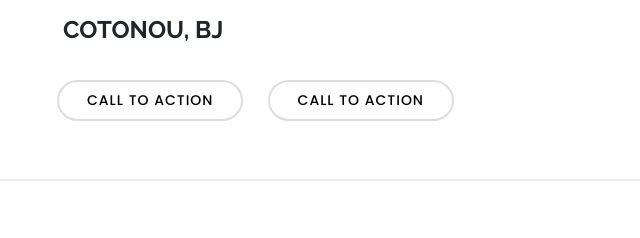
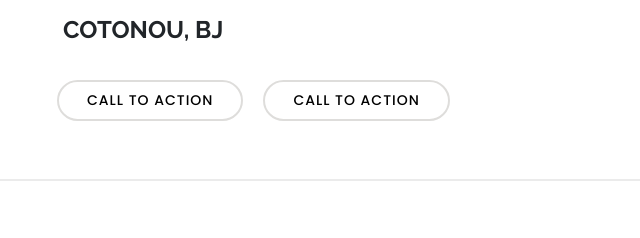
Before and after one commit to aimedey19/last_tickets, a plain HTML site: page index.html in a window 1280 px wide. Shown: the part 754-992 px from the top of the page, 35-675 px from the left. Drawn offline with nearby package versions, Linux system fonts and the light colour scheme.

Commit message:
Second commit

```diff
--- a/index.html
+++ b/index.html
@@ -145,8 +145,11 @@
         <div class="row content">
           <div class="col-lg-6" dataaos="fade-right" data-aos-delay="100">
             <h3 class="text-dark text-bold mx-3 mb-4" style="font-weight: 700;">COTONOU, BJ</h3>
-            <a class="btn-standard" href="#">Call To Action</a>
-            <a class="btn-standard" href="#">Call To Action</a>
+            <div class="d-flex">
+
+              <a class="btn-standard" href="#">Call To Action</a>
+              <a class="btn-standard" href="#">Call To Action</a>
+            </div>
           </div>
         </div>
 
```
